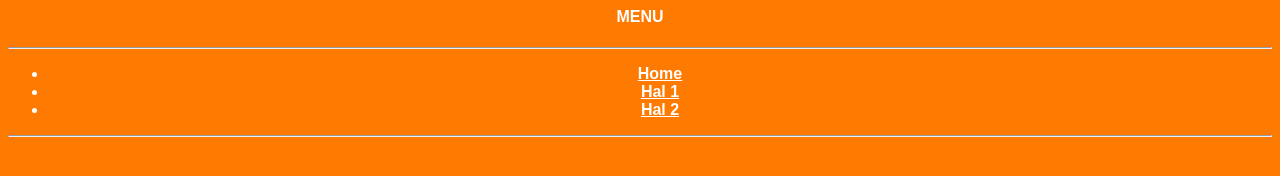
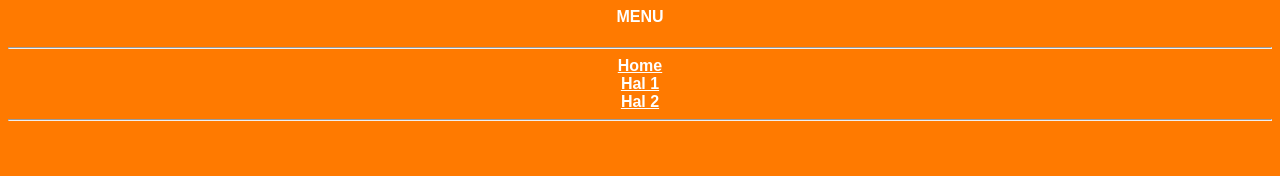
Before and after one commit to NaufanRpl/frame, a plain HTML site: page menu.html in a window 1280 px wide. Drawn offline with Linux system fonts and the light colour scheme.

Commit message:
Update menu.html

```diff
--- a/menu.html
+++ b/menu.html
@@ -21,11 +21,10 @@
     <center>
         <h4>MENU</h4>
         <hr>
-        <ul>
-        <li><a href="home.html" target="right"><b>Home</b></a></li>
-        <li><a href="pages1.html" target="right"><b>Hal 1</b></a></li>
-        <li><a href="pages2.html" target="right"><b>Hal 2</b></a></li>
-        </ul>
+
+        <a href="home.html" target="right"><b>Home</b></a><br>
+        <a href="pages1.html" target="right"><b>Hal 1</b></a><br>
+        <a href="pages2.html" target="right"><b>Hal 2</b></a>
         <hr>
     </center>
     </body>
```
